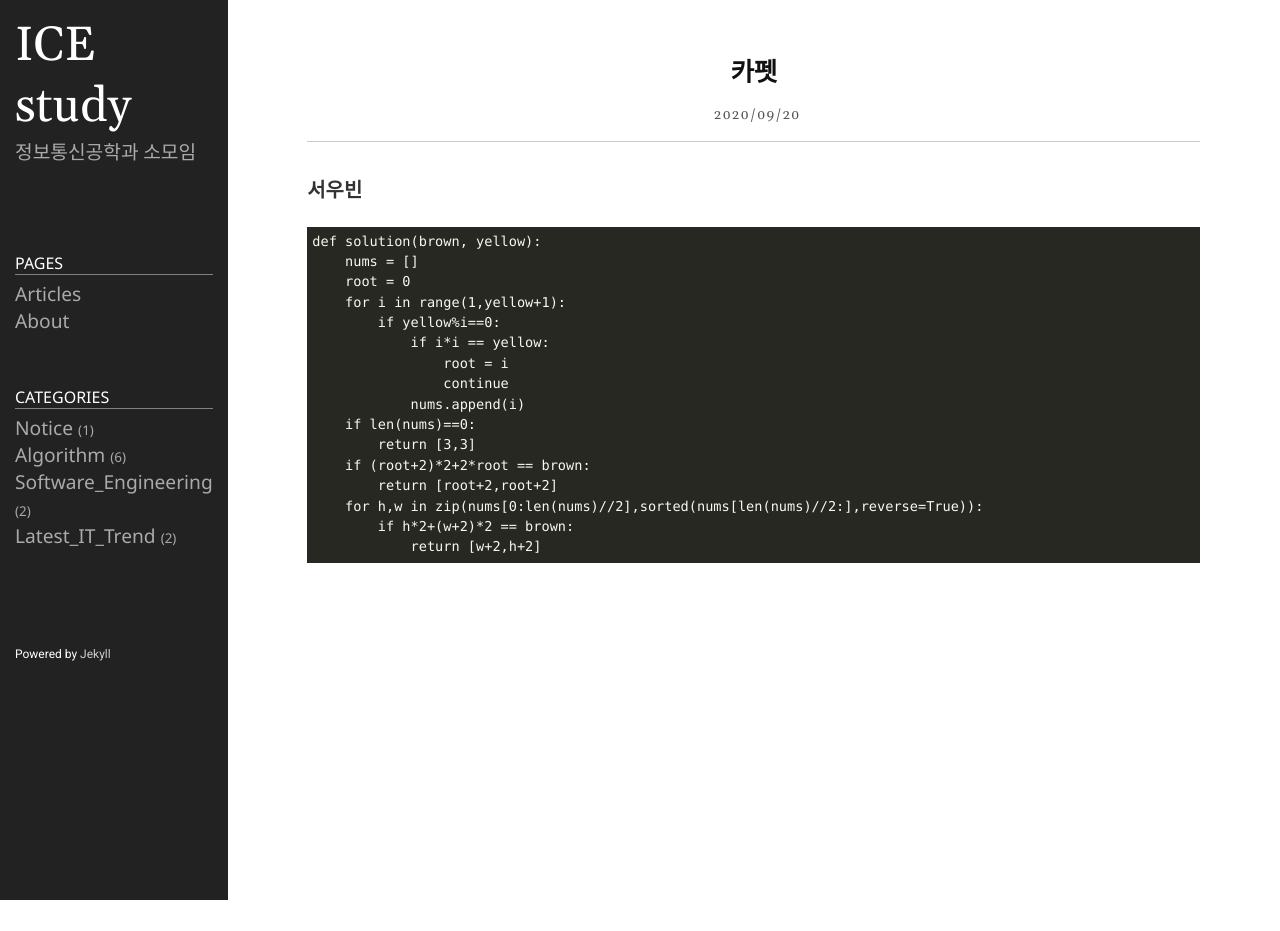
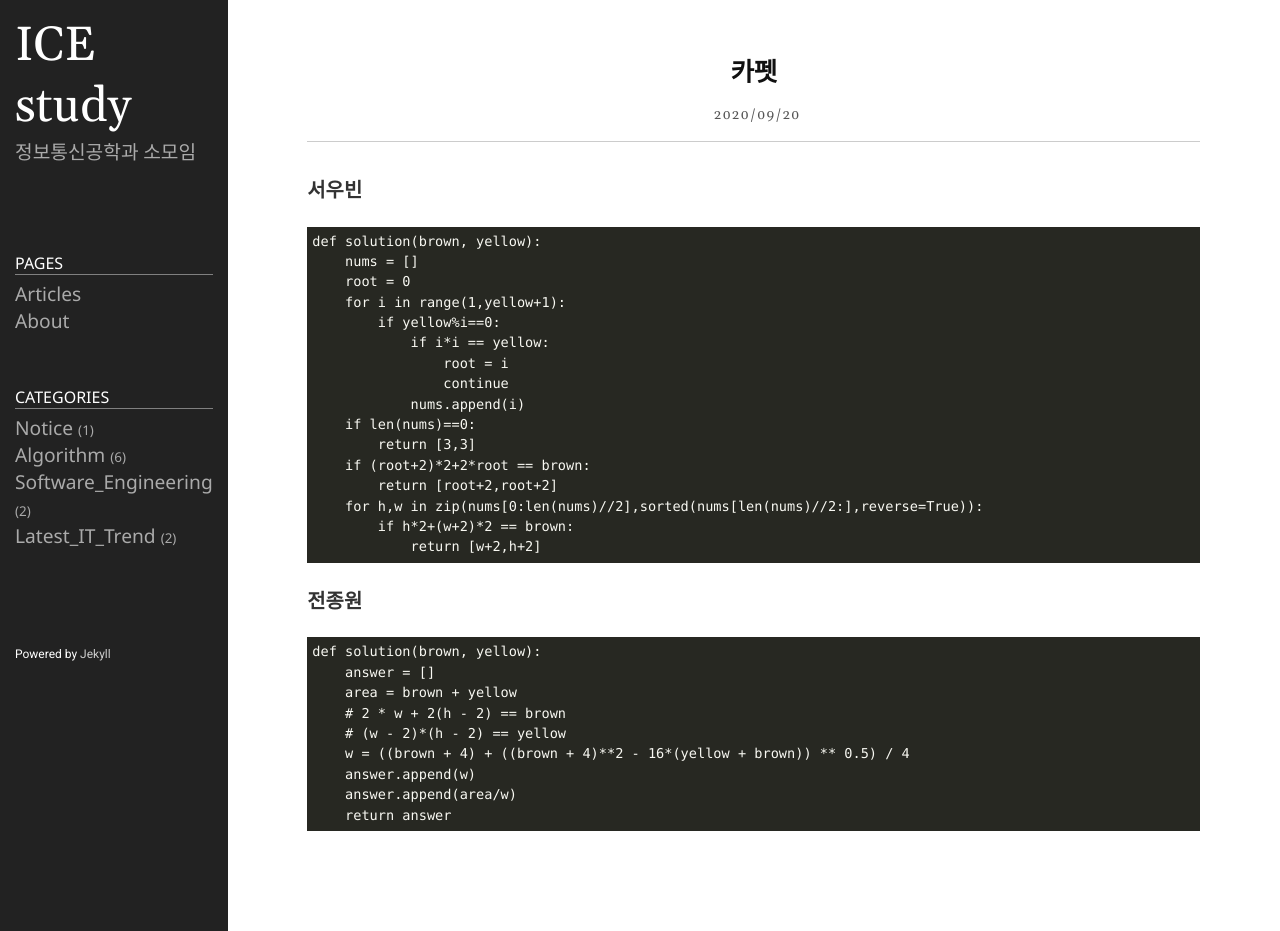
Before and after one commit to icestudy/icestudy.github.io, a Jekyll site: the page built from _posts/2020-09-20-카펫.md, in a window 1280 px wide. Built offline with Jekyll 4.4.1, drawn with Linux system fonts in a browser that asks for light colours; before the commit the page ends 900 px from its top, so only the background shows below that.

Commit message:
Update 2020-09-20-카펫.md

````diff
--- a/_posts/2020-09-20-카펫.md
+++ b/_posts/2020-09-20-카펫.md
@@ -24,3 +24,15 @@ def solution(brown, yellow):
         if h*2+(w+2)*2 == brown:
             return [w+2,h+2]
  ```
+### 전종원
+```
+def solution(brown, yellow):
+    answer = []
+    area = brown + yellow
+    # 2 * w + 2(h - 2) == brown
+    # (w - 2)*(h - 2) == yellow
+    w = ((brown + 4) + ((brown + 4)**2 - 16*(yellow + brown)) ** 0.5) / 4
+    answer.append(w)
+    answer.append(area/w)
+    return answer
+ ```
````
